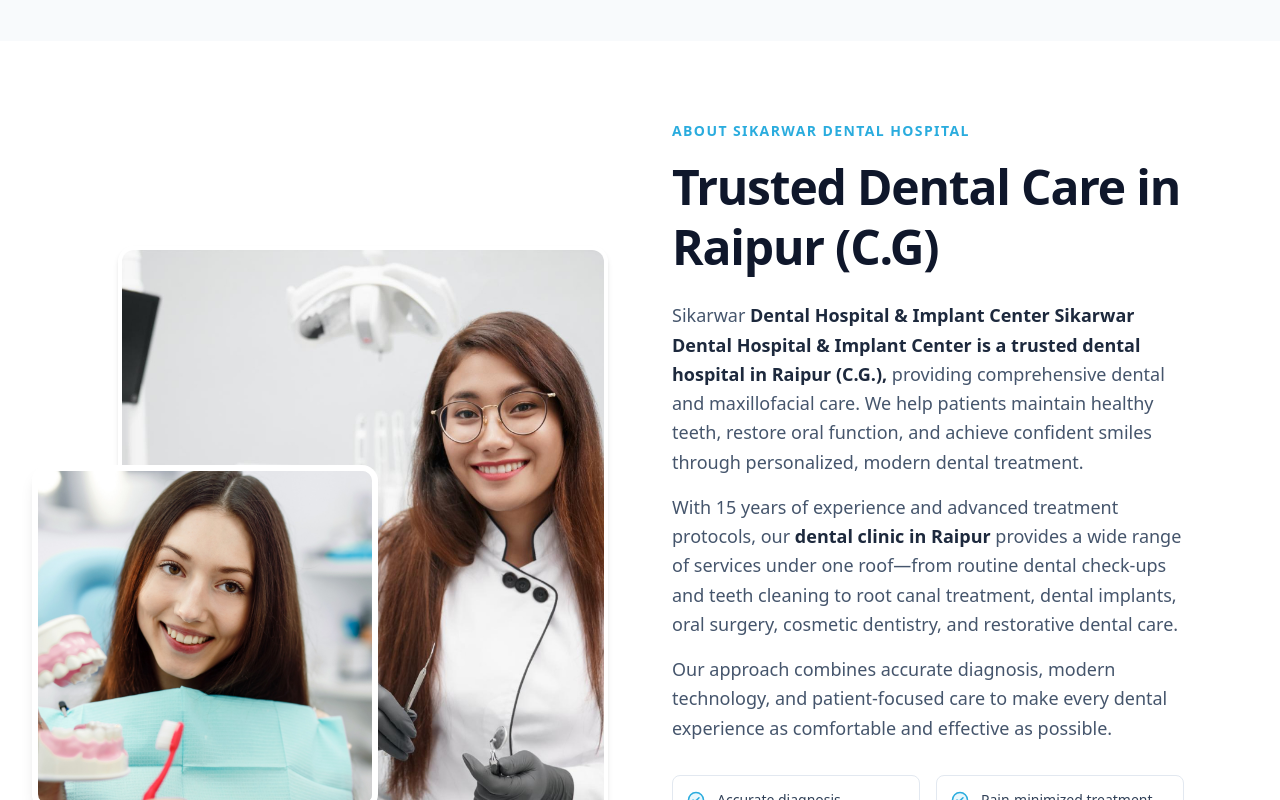
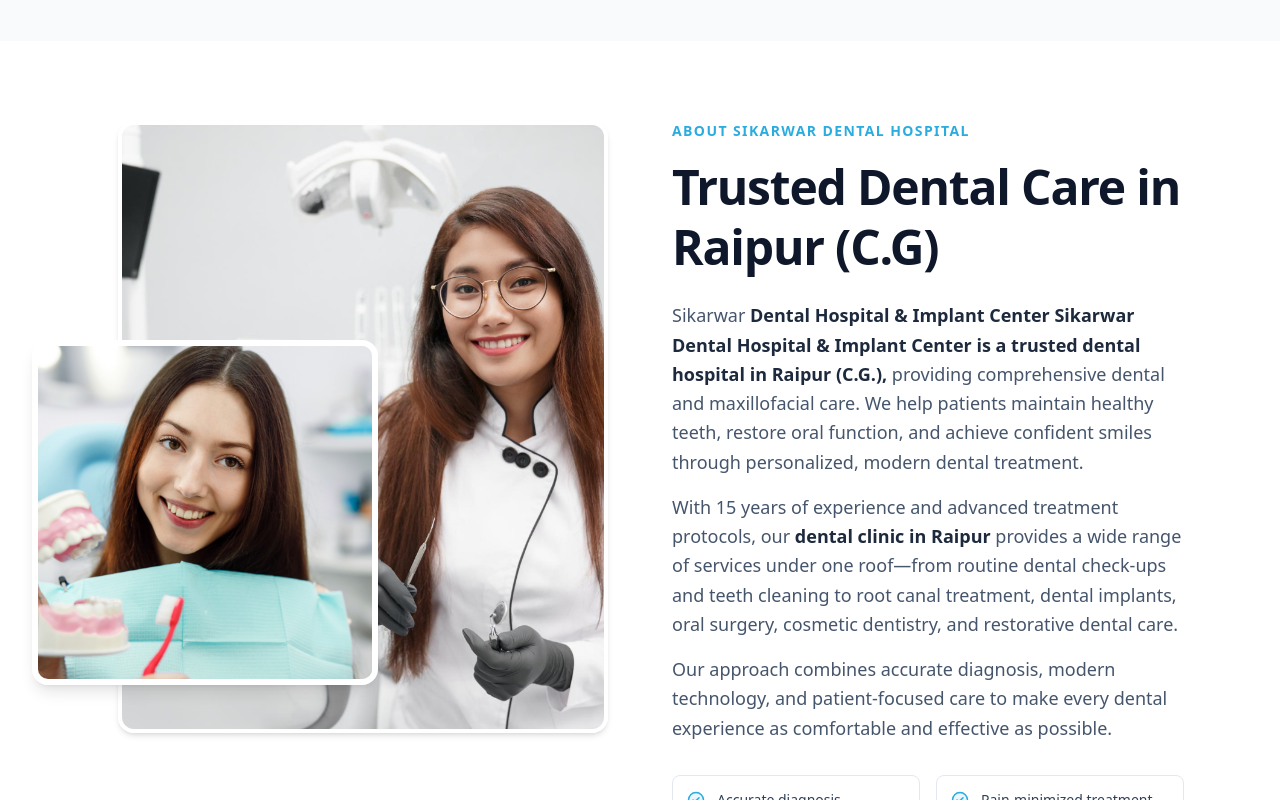
Before and after one commit to rajurao1106/dental-clinic, a Next.js app: page / in a window 1280 px wide. Shown: the part 940-1740 px from the top of the page. Built offline with nearby package versions, Linux system fonts and the light colour scheme.

Commit message:
first commit

```diff
--- a/components/homepage/About.jsx
+++ b/components/homepage/About.jsx
@@ -36,7 +36,7 @@
 
   return (
     <section id='about' className="py-12 md:py-20 px-4 md:px-8 bg-white overflow-hidden">
-      <div className="max-w-7xl mx-auto flex flex-col lg:flex-row items-center gap-12 lg:gap-16">
+      <div className="max-w-7xl mx-auto flex flex-col lg:flex-row items-start gap-12 lg:gap-16">
 
         {/* Left Side: Image Composition */}
         <motion.div
```
